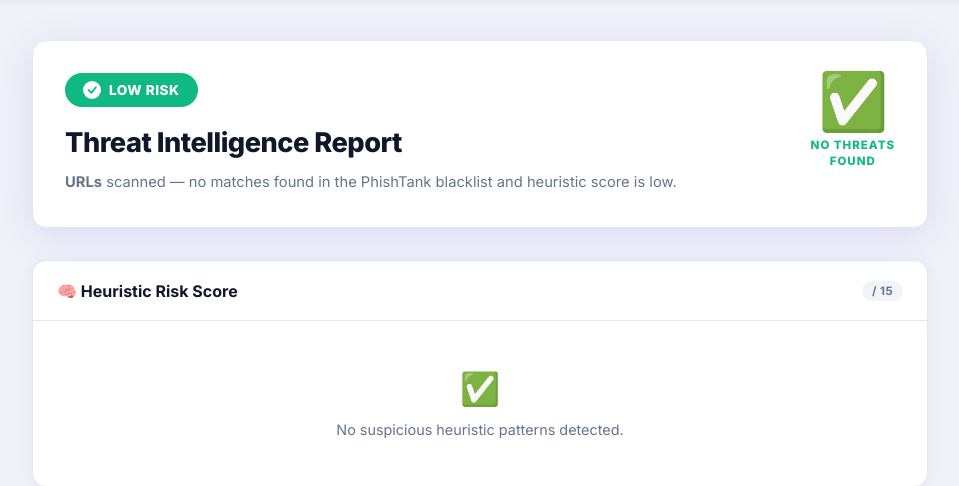
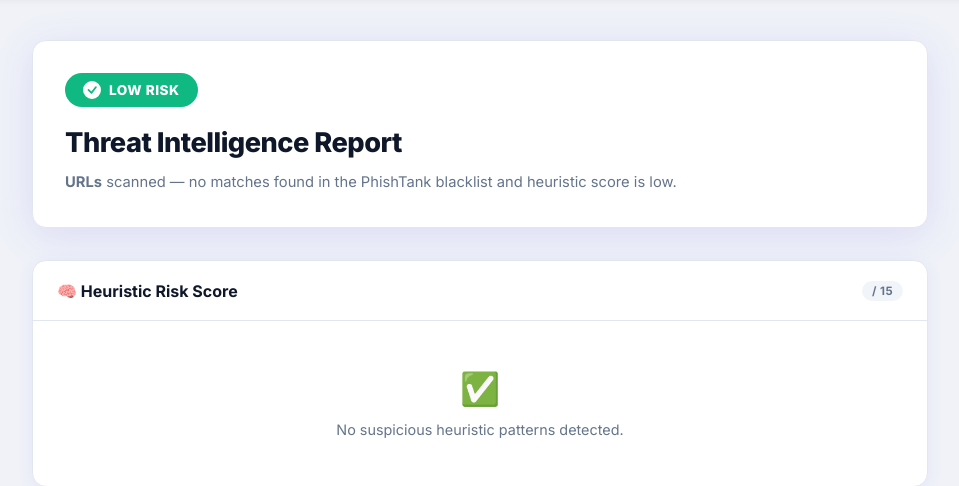
Before and after one commit to mfarhan023/FYP_system, a Flask app: template templates/result.html in a window 1280 px wide. Shown: the part 61-547 px from the top of the page, without its empty margins (160-1119 px from the left). Run offline with Flask 3, Linux system fonts and the light colour scheme; the template is opened without the code that fills it, so the values that code supplies are empty.

Commit message:
Remove emoji and 'NO THREATS FOUND' text from result page for Low Risk classification

```diff
--- a/templates/result.html
+++ b/templates/result.html
@@ -60,8 +60,6 @@
             <div class="verdict-icon verdict-warning">⚠️</div>
             <div class="verdict-label verdict-label-warning">SUSPICIOUS<br>EMAIL</div>
             {% else %}
-            <div class="verdict-icon verdict-safe">✅</div>
-            <div class="verdict-label verdict-label-safe">NO THREATS<br>FOUND</div>
             {% endif %}
         </div>
     </div>
```
